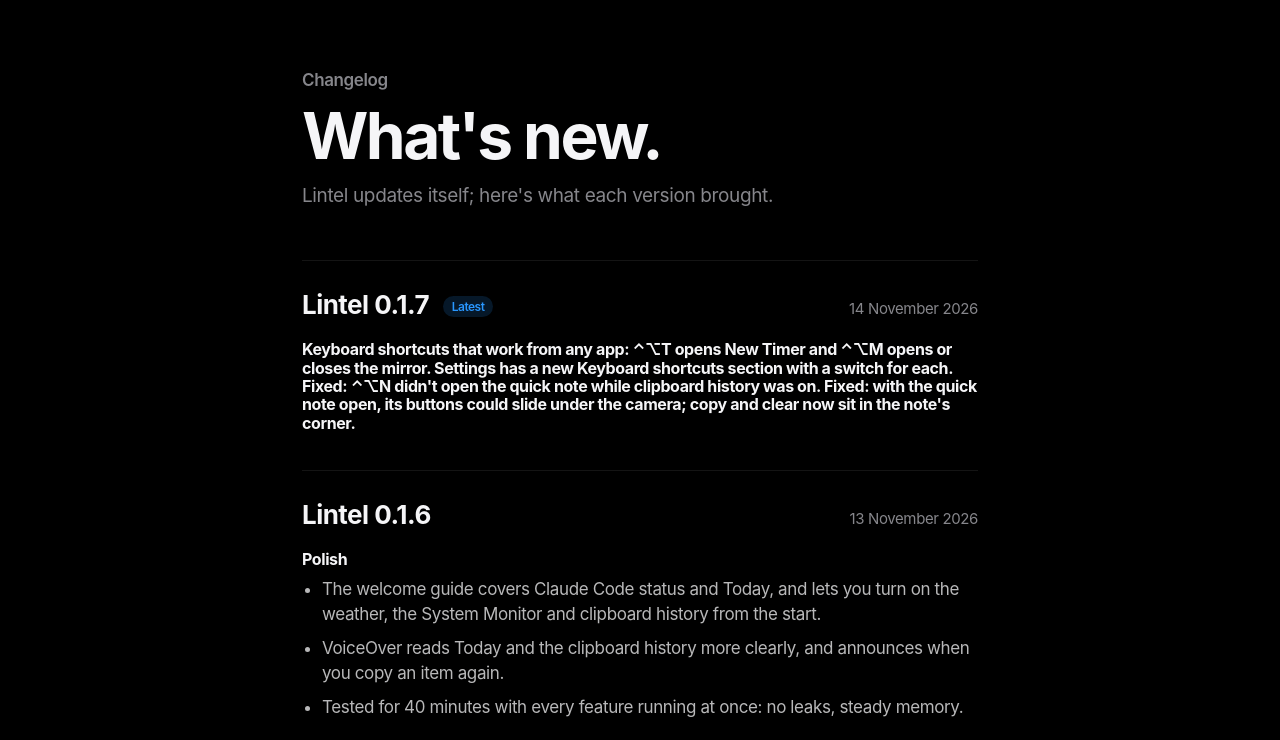
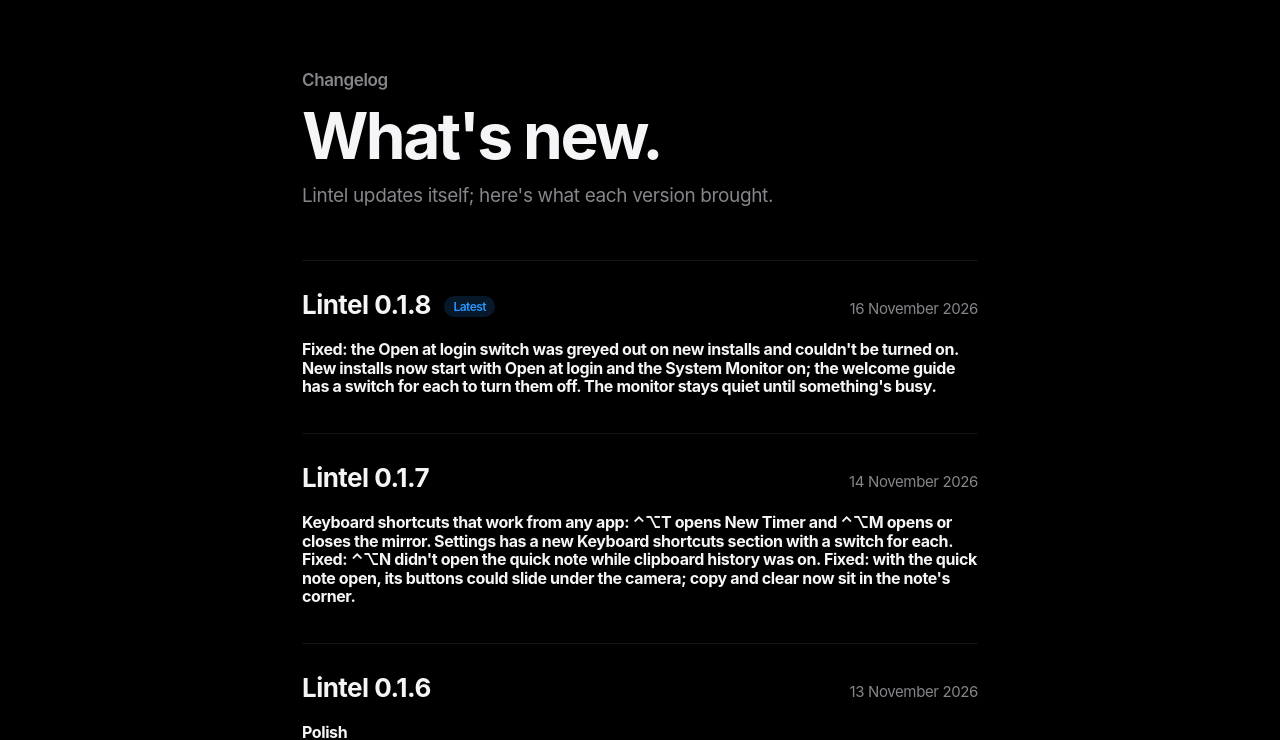
Before and after one commit to Netesh5/lintel, a plain HTML site: page docs/changelog.html in a window 1280 px wide. Shown: the part 62-802 px from the top of the page. Drawn offline with Linux system fonts and the light colour scheme.

Commit message:
Website (05c7250)

```diff
--- a/docs/changelog.html
+++ b/docs/changelog.html
@@ -11,7 +11,7 @@
   <meta property="og:image" content="https://netesh5.github.io/lintel/assets/og-image.png">
   <meta name="twitter:card" content="summary_large_image">
   <link rel="icon" type="image/png" href="assets/favicon.png">
-  <link rel="stylesheet" href="styles.css?v=5aeebff">
+  <link rel="stylesheet" href="styles.css?v=05c7250">
 </head>
 <body>
   <header class="nav scrolled" id="nav">
@@ -23,8 +23,12 @@
     <h1>What's new.</h1>
     <p class="muted">Lintel updates itself; here's what each version brought.</p>
 
+    <article class="cl-entry reveal" id="v0.1.8">
+      <header><h2>Lintel 0.1.8 <span class="cl-latest">Latest</span></h2><time datetime="2026-11-16">16 November 2026</time></header>
+      <h3>Fixed: the Open at login switch was greyed out on new installs and couldn&#x27;t be turned on. New installs now start with Open at login and the System Monitor on; the welcome guide has a switch for each to turn them off. The monitor stays quiet until something&#x27;s busy.</h3>
+    </article>
     <article class="cl-entry reveal" id="v0.1.7">
-      <header><h2>Lintel 0.1.7 <span class="cl-latest">Latest</span></h2><time datetime="2026-11-14">14 November 2026</time></header>
+      <header><h2>Lintel 0.1.7</h2><time datetime="2026-11-14">14 November 2026</time></header>
       <h3>Keyboard shortcuts that work from any app: ⌃⌥T opens New Timer and ⌃⌥M opens or closes the mirror. Settings has a new Keyboard shortcuts section with a switch for each. Fixed: ⌃⌥N didn&#x27;t open the quick note while clipboard history was on. Fixed: with the quick note open, its buttons could slide under the camera; copy and clear now sit in the note&#x27;s corner.</h3>
     </article>
     <article class="cl-entry reveal" id="v0.1.6">
```
Also changed, not shown: docs/index.html (+2 -2 lines).
